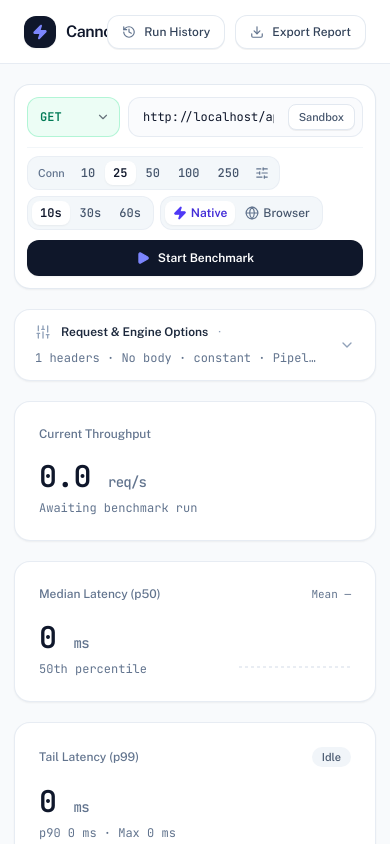
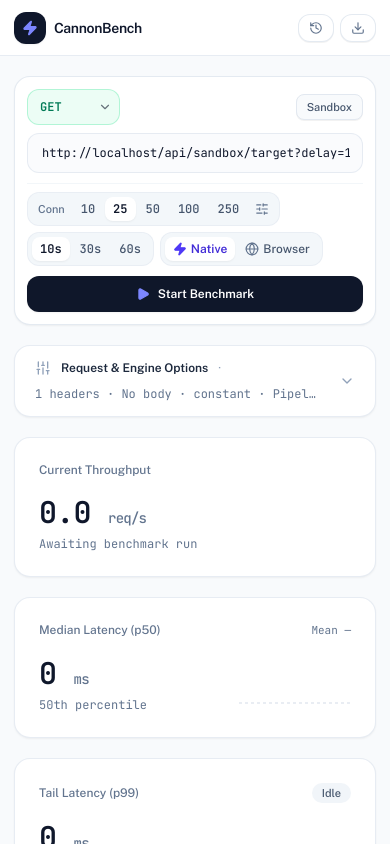
Before and after one commit to Anurag-Shankar-Maurya/CannonBench, a Next.js app: page / in a window 390 px wide. Shown: the top 844 px of the page. Built offline with nearby package versions, Linux system fonts and the light colour scheme.

Commit message:
feat: enhance layout and responsiveness in CannonBenchApp and HeroControlBar components

```diff
--- a/components/CannonBenchApp.tsx
+++ b/components/CannonBenchApp.tsx
@@ -356,15 +356,15 @@ export default function CannonBenchApp() {
   return (
     <div className="min-h-screen bg-[#F8FAFC] text-slate-900 flex flex-col">
       {/* Top Header */}
-      <header className="sticky top-0 z-30 h-16 bg-white/90 backdrop-blur-md border-b border-slate-200/80">
-        <div className="max-w-[1360px] mx-auto h-full px-6 sm:px-8 flex items-center justify-between gap-6">
+      <header className="sticky top-0 z-30 h-14 sm:h-16 bg-white/90 backdrop-blur-md border-b border-slate-200/80">
+        <div className="max-w-[1360px] mx-auto h-full px-3.5 sm:px-6 lg:px-8 flex items-center justify-between gap-3 sm:gap-6">
           {/* Brand + Breadcrumbs */}
-          <div className="flex items-center gap-4 min-w-0">
-            <div className="flex items-center gap-2.5 shrink-0">
+          <div className="flex items-center gap-2 sm:gap-4 min-w-0 shrink-0">
+            <div className="flex items-center gap-2 sm:gap-2.5 shrink-0">
               <div className="w-8 h-8 rounded-xl bg-slate-900 text-white flex items-center justify-center shadow-xs">
                 <Zap className="w-4 h-4 fill-current text-indigo-400" />
               </div>
-              <span className="text-base font-bold tracking-tight text-slate-900 whitespace-nowrap">
+              <span className="text-sm sm:text-base font-bold tracking-tight text-slate-900 whitespace-nowrap">
                 CannonBench
               </span>
             </div>
@@ -380,14 +380,15 @@ export default function CannonBenchApp() {
           </div>
 
           {/* Right Triggers */}
-          <div className="flex items-center gap-2.5 shrink-0">
+          <div className="flex items-center gap-1.5 sm:gap-2.5 shrink-0">
             <button
               type="button"
               onClick={() => setHistoryOpen(true)}
-              className="inline-flex items-center gap-2 px-3.5 py-2 text-xs font-medium text-slate-700 bg-white border border-slate-200/90 hover:bg-slate-50 rounded-xl shadow-2xs transition-colors whitespace-nowrap shrink-0"
+              title="Run History"
+              className="inline-flex items-center gap-1.5 sm:gap-2 px-2.5 sm:px-3.5 py-1.5 sm:py-2 text-xs font-medium text-slate-700 bg-white border border-slate-200/90 hover:bg-slate-50 rounded-xl shadow-2xs transition-colors whitespace-nowrap shrink-0"
             >
               <History className="w-3.5 h-3.5 text-slate-500" />
-              <span>Run History</span>
+              <span className="hidden sm:inline">Run History</span>
               {runs.length > 0 && (
                 <span className="font-mono tabular-nums text-[11px] text-slate-500">
                   ({runs.length})
@@ -398,10 +399,11 @@ export default function CannonBenchApp() {
             <button
               type="button"
               onClick={() => setExportOpen(true)}
-              className="inline-flex items-center gap-2 px-3.5 py-2 text-xs font-medium text-slate-700 bg-white border border-slate-200/90 hover:bg-slate-50 rounded-xl shadow-2xs transition-colors whitespace-nowrap shrink-0"
+              title="Export Report"
+              className="inline-flex items-center gap-1.5 sm:gap-2 px-2.5 sm:px-3.5 py-1.5 sm:py-2 text-xs font-medium text-slate-700 bg-white border border-slate-200/90 hover:bg-slate-50 rounded-xl shadow-2xs transition-colors whitespace-nowrap shrink-0"
             >
               <Download className="w-3.5 h-3.5 text-slate-500" />
-              <span>Export Report</span>
+              <span className="hidden sm:inline">Export Report</span>
             </button>
           </div>
         </div>
--- a/components/HeroControlBar.tsx
+++ b/components/HeroControlBar.tsx
@@ -60,14 +60,49 @@ export default function HeroControlBar({
   return (
     <div className="relative rounded-2xl border border-slate-200/90 bg-white p-3 sm:p-3.5 shadow-xs overflow-visible space-y-2.5 sm:space-y-3">
       {/* Row 1: Method Selector + Full-Width Target URL Input + Sandbox Shortcut */}
-      <div className="flex items-center gap-2 sm:gap-2.5 w-full">
-        <div className="relative shrink-0">
+      <div className="w-full space-y-2 sm:space-y-0 sm:flex sm:items-center sm:gap-2.5">
+        {/* On mobile (<sm), Method selector & Sandbox button share a top row so URL input gets 100% width */}
+        <div className="flex sm:hidden items-center justify-between gap-2">
+          <div className="relative">
+            <select
+              aria-label="HTTP Method"
+              disabled={isRunning || config.useHar}
+              value={config.method}
+              onChange={(e) => update('method', e.target.value as HttpMethod)}
+              className={`h-9 pl-3 pr-7 text-xs font-mono font-semibold rounded-xl border appearance-none focus:outline-none focus:ring-2 focus:ring-indigo-500/20 disabled:opacity-50 transition-colors ${methodPillClasses(
+                config.method
+              )}`}
+            >
+              {METHODS.map((m) => (
+                <option key={m} value={m} className="bg-white text-slate-900">
+                  {m}
+                </option>
+              ))}
+            </select>
+            <ChevronDown className="w-3.5 h-3.5 pointer-events-none absolute right-2 top-1/2 -translate-y-1/2 opacity-60" />
+          </div>
+
+          <button
+            type="button"
+            disabled={isRunning}
+            onClick={() => {
+              const origin = typeof window !== 'undefined' ? window.location.origin : '';
+              update('url', `${origin}/api/sandbox/target?delay=18&jitter=12`);
+            }}
+            className="px-2.5 py-1 text-[11px] font-medium text-slate-600 hover:text-slate-900 bg-slate-50 hover:bg-slate-100 border border-slate-200 rounded-lg shadow-2xs transition-colors whitespace-nowrap shrink-0 disabled:opacity-50"
+          >
+            Sandbox
+          </button>
+        </div>
+
+        {/* On desktop (>=sm), Method selector is inline with URL */}
+        <div className="hidden sm:block relative shrink-0">
           <select
             aria-label="HTTP Method"
             disabled={isRunning || config.useHar}
             value={config.method}
             onChange={(e) => update('method', e.target.value as HttpMethod)}
-            className={`h-10 sm:h-11 pl-3 sm:pl-3.5 pr-7 sm:pr-8 text-xs font-mono font-semibold rounded-xl border appearance-none focus:outline-none focus:ring-2 focus:ring-indigo-500/20 disabled:opacity-50 transition-colors ${methodPillClasses(
+            className={`h-11 pl-3.5 pr-8 text-xs font-mono font-semibold rounded-xl border appearance-none focus:outline-none focus:ring-2 focus:ring-indigo-500/20 disabled:opacity-50 transition-colors ${methodPillClasses(
               config.method
             )}`}
           >
@@ -80,6 +115,7 @@ export default function HeroControlBar({
           <ChevronDown className="w-3.5 h-3.5 pointer-events-none absolute right-2.5 top-1/2 -translate-y-1/2 opacity-60" />
         </div>
 
+        {/* Target URL Input: 100% width on mobile without internal button crowding, flex-1 on desktop */}
         <div className="relative flex-1 min-w-0 flex items-center">
           <input
             type="url"
@@ -88,8 +124,9 @@ export default function HeroControlBar({
             value={config.url}
             onChange={(e) => update('url', e.target.value)}
             placeholder="https://api.example.com/v1/..."
-            className="h-10 sm:h-11 w-full min-w-0 pl-3.5 sm:pl-4 pr-22 sm:pr-24 text-xs sm:text-sm font-mono text-slate-900 placeholder:text-slate-400 bg-slate-50/70 border border-slate-200/80 rounded-xl focus:bg-white focus:outline-none focus:ring-2 focus:ring-indigo-500/20 focus:border-indigo-500 transition-all disabled:opacity-60"
+            className="h-10 sm:h-11 w-full min-w-0 pl-3.5 sm:pl-4 pr-3 sm:pr-24 text-xs sm:text-sm font-mono text-slate-900 placeholder:text-slate-400 bg-slate-50/70 border border-slate-200/80 rounded-xl focus:bg-white focus:outline-none focus:ring-2 focus:ring-indigo-500/20 focus:border-indigo-500 transition-all disabled:opacity-60"
           />
+          {/* Sandbox shortcut inside input on desktop only */}
           <button
             type="button"
             disabled={isRunning}
@@ -97,7 +134,7 @@ export default function HeroControlBar({
               const origin = typeof window !== 'undefined' ? window.location.origin : '';
               update('url', `${origin}/api/sandbox/target?delay=18&jitter=12`);
             }}
-            className="absolute right-2 px-2.5 py-1 text-[11px] font-medium text-slate-600 hover:text-slate-900 bg-white border border-slate-200 rounded-lg shadow-2xs transition-colors whitespace-nowrap shrink-0 disabled:opacity-50"
+            className="hidden sm:block absolute right-2 px-2.5 py-1 text-[11px] font-medium text-slate-600 hover:text-slate-900 bg-white border border-slate-200 rounded-lg shadow-2xs transition-colors whitespace-nowrap shrink-0 disabled:opacity-50"
           >
             Sandbox
           </button>
```
